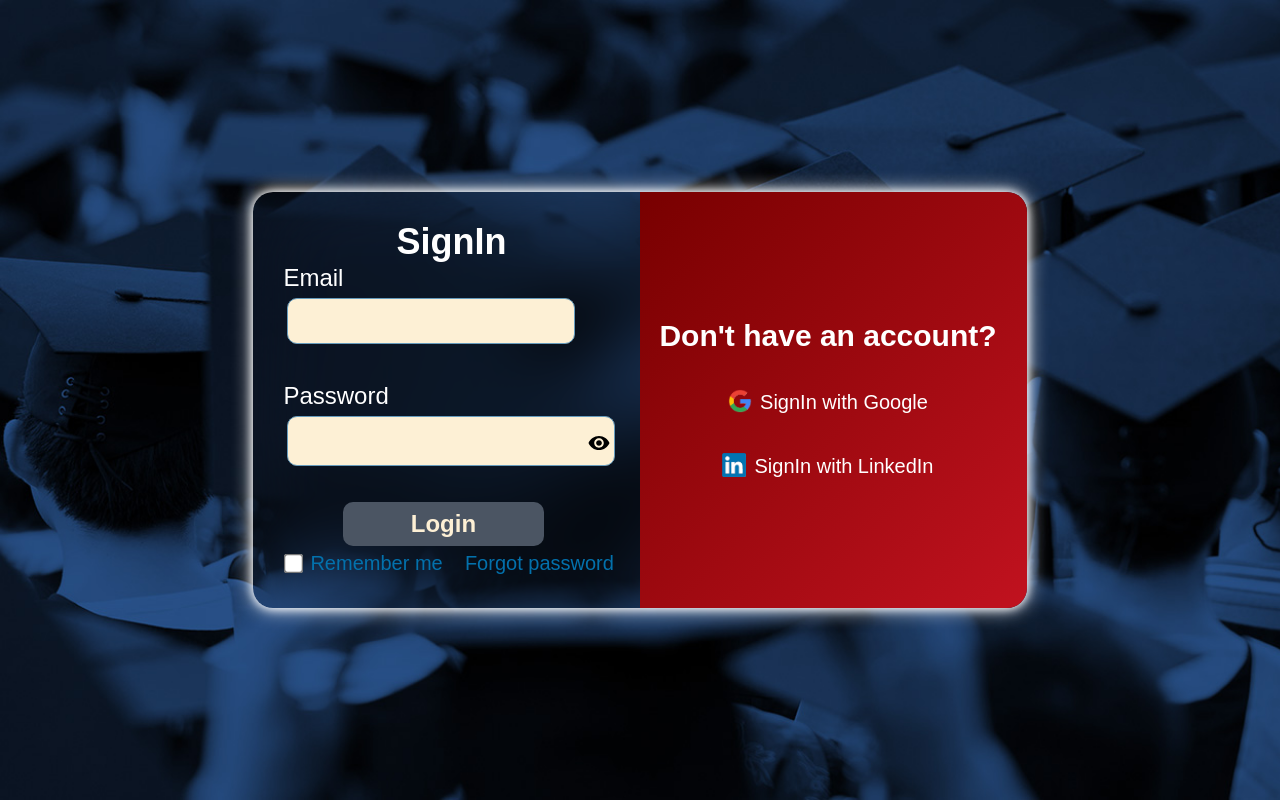
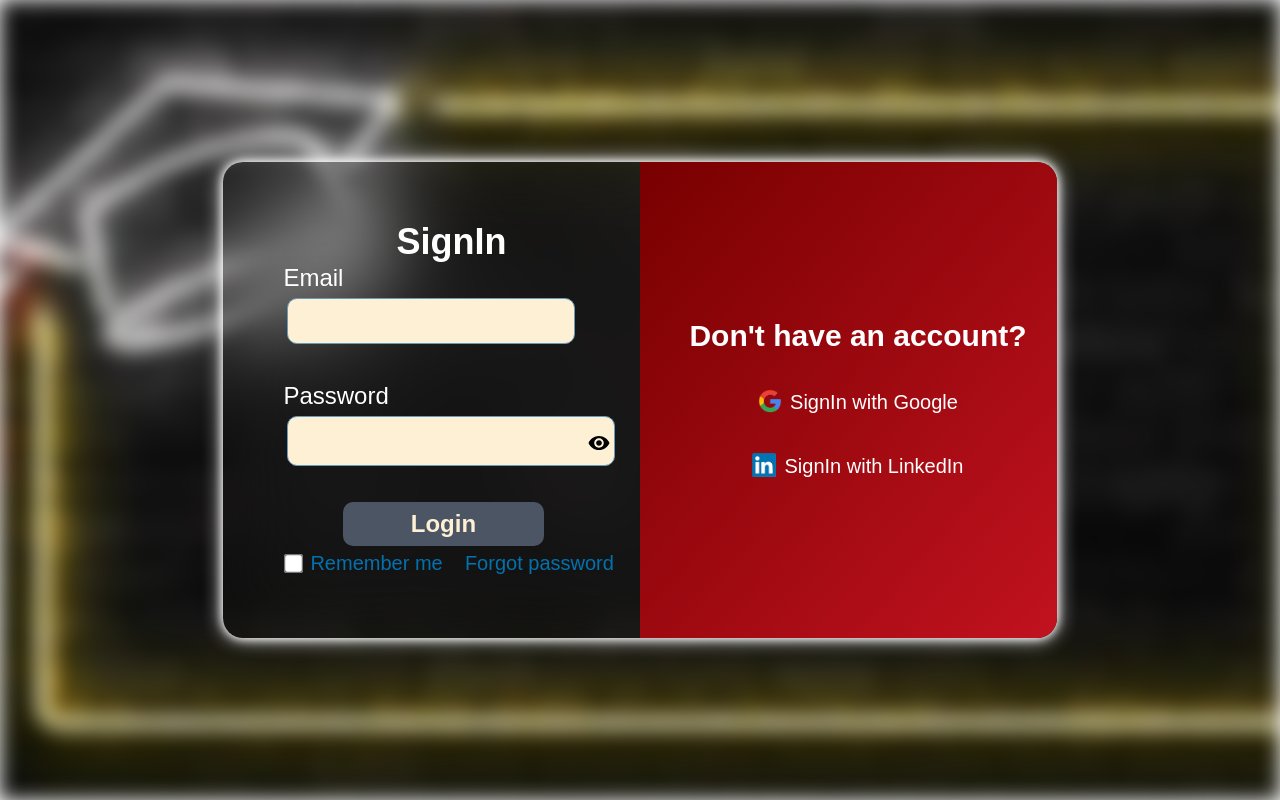
Before and after one commit to varshiniI3/AlumniConnect-Frontend, a React (Create React App) app: page /login in a window 1280 px wide. Built offline with nearby package versions, Linux system fonts and the light colour scheme.

Commit message:
Update login.css

```diff
--- a/src/components/login/login.css
+++ b/src/components/login/login.css
@@ -1,14 +1,28 @@
-.login{
+.login {
     height: 100vh;
     width: 100vw;
-    background: url(../../assets/headBack.jpg) no-repeat;
     position: fixed;
     background-size: cover;
+    background-position: center;
+    overflow: hidden;
+}
 
+/* Apply blur effect to the background image using ::after */
+.login::after {
+    content: '';
+    position: absolute;
+    top: 0;
+    left: 0;
+    right: 0;
+    bottom: 0;
+    background: url(../../assets/img.jpg) no-repeat center center;
+    background-size: cover;
+    filter: blur(10px); /* Adjust the blur level here */
+    z-index: -1; /* Ensures the blurred background is behind the content */
 }
 
 .login form{
-    padding: 20px;
+    padding: 50px;
 }
 
 .formContainer{
```
